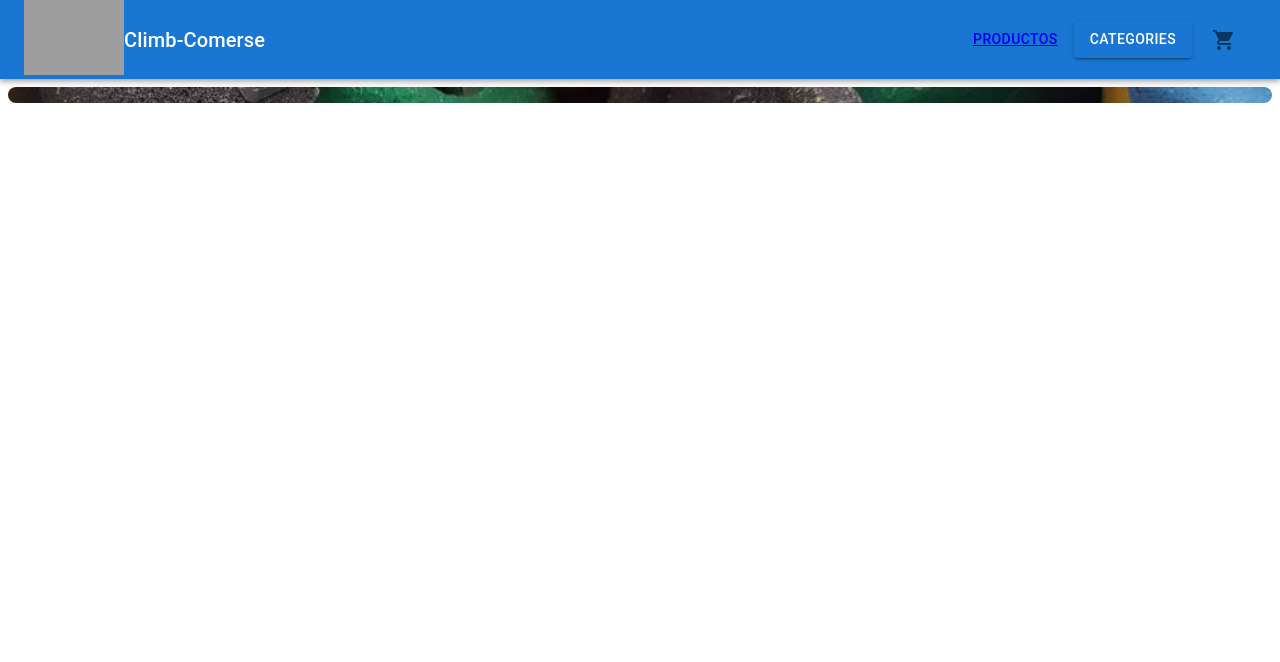
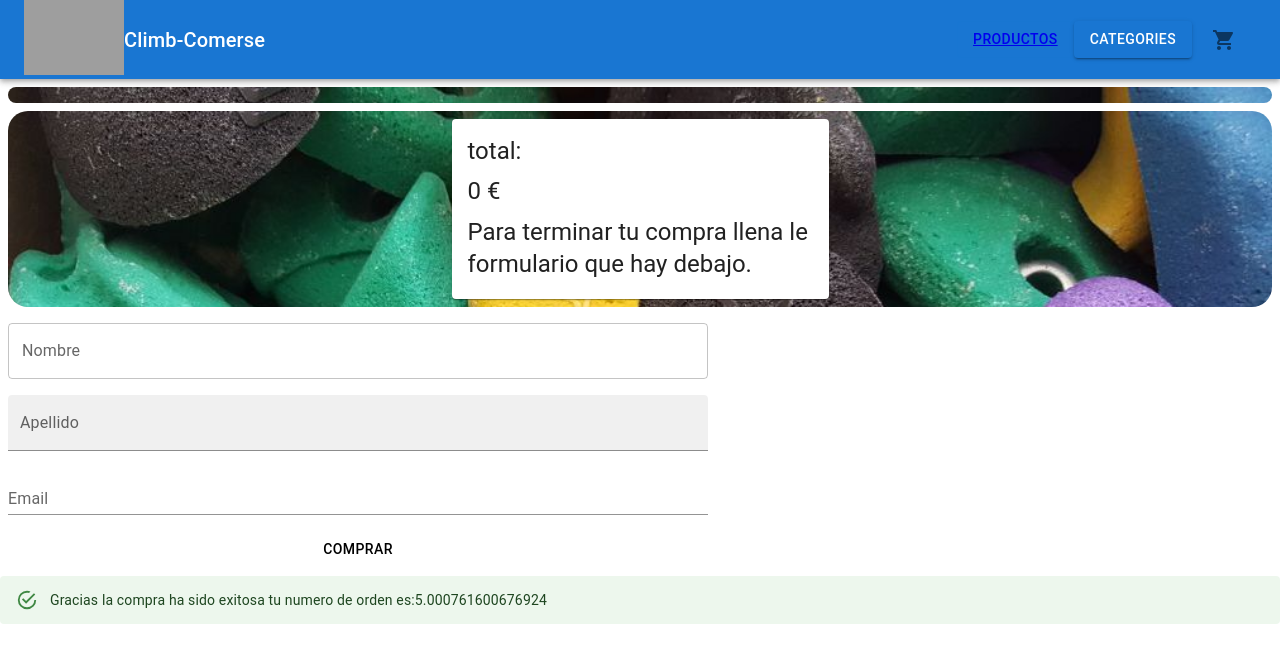
Before and after one commit to dariovazano/Climb-Comerce, a React (Vite) app: page /cart in a window 1280 px wide. Shown: the top 662 px of the page. Built offline with nearby package versions, Linux system fonts and the light colour scheme; grey boxes are pictures that could not be loaded.

Commit message:
cart + formulario de compra  + comprobante

```diff
--- a/src/components/Cart.jsx
+++ b/src/components/Cart.jsx
@@ -9,11 +9,41 @@ import CardMedia from "@mui/material/CardMedia";
 import Button from "@mui/material/Button";
 import Typography from "@mui/material/Typography";
 import { Link } from "react-router-dom";
+import TextField from "@mui/material/TextField";
+import Alert from "@mui/material/Alert";
+import Stack from "@mui/material/Stack";
+import Comprobante from "./Comprobante";
 
 const Cart = () => {
-  const { cart, setcart, longitud } = useContext(CartContext);
-  console.log(cart);
+  const {
+    cart,
+    setcart,
+    longitud,
+    name,
+    setname,
+    apellido,
+    setapellido,
+    email,
+    setemail,
+  } = useContext(CartContext);
+
+  const total = cart.reduce((accumulator, p) => {
+    return accumulator + p.cuenta * p.precio;
+  }, 0);
+  console.log(total);
+
+  ///logica del formulario
+
+  const handleSubmit = (e) => {
+    e.preventDefault();
+    console.log(email);
+    console.log(name);
+    console.log(apellido);
+    return <Comprobante />;
+  };
+
   return (
+    <>
       <Box
         className="ImgHome"
         sx={{
@@ -38,13 +68,13 @@ const Cart = () => {
                   />
                   <CardContent sx={{ height: 140, maxWidth: 345 }}>
                     <Typography gutterBottom variant="h5" component="div">
-                    {p.precio}
+                      {p.nombre}
                     </Typography>
                     <Typography variant="body2" color="text.secondary">
-                    {p.cuenta}
+                      Cantidad: {p.cuenta}
                     </Typography>
                     <Typography variant="h6" color="text.secondary">
-                    {p.nombre}€
+                      Precio unitario: {p.precio}€
                     </Typography>
                   </CardContent>
                   <CardActions>
@@ -58,6 +88,73 @@ const Cart = () => {
           })}
         </Grid>
       </Box>
+      <Box
+        className="ImgHome"
+        sx={{
+          display: "flex",
+          flexDirection: "row",
+          justifyContent: "center",
+          p: 1,
+          m: 1,
+          bgcolor: "background.paper",
+          borderRadius: 5,
+        }}
+      >
+        <Grid container spacing={3}>
+          <Grid sx={3}>
+            <Card>
+              <CardContent sx={{ height: 140, maxWidth: 345 }}>
+                <Typography gutterBottom variant="h5" component="div">
+                  total:
+                </Typography>
+                <Typography gutterBottom variant="h5" component="div">
+                  {total} €
+                </Typography>
+                <Typography gutterBottom variant="h5" component="div">
+                  Para terminar tu compra llena le formulario que hay debajo.
+                </Typography>
+              </CardContent>
+            </Card>
+          </Grid>
+        </Grid>
+      </Box>
+      <Box
+        component="form"
+        onSubmit={handleSubmit}
+        sx={{
+          "& > :not(style)": { m: 1, width: 700 },
+        }}
+        noValidate
+        autoComplete="off"
+      >
+        <TextField
+          id="outlined-basic"
+          label="Nombre"
+          variant="outlined"
+          value={name}
+          onChange={(e) => setname(e.target.value)}
+        />
+        <TextField
+          id="filled-basic"
+          label="Apellido"
+          variant="filled"
+          value={apellido}
+          onChange={(e) => setapellido(e.target.value)}
+        />
+        <TextField
+          type="email"
+          id="standard-basic"
+          label="Email"
+          variant="standard"
+          value={email}
+          onChange={(e) => setemail(e.target.value)}
+        />
+        <Button type="submit" disabled={false} size="large" variant="elevated">
+          comprar
+        </Button>
+      </Box>
+      <Comprobante />
+    </>
   );
 };
 
--- /dev/null
+++ b/src/components/Comprobante.jsx
@@ -0,0 +1,34 @@
+import * as React from "react";
+import Alert from "@mui/material/Alert";
+import Stack from "@mui/material/Stack";
+import { useContext } from "react";
+import { CartContext } from "../context/ShoppingCartContext";
+
+const Comprobante = () => {
+  const aux = Math.random() * 10;
+
+  const {
+    cart,
+    setcart,
+    longitud,
+    name,
+    setname,
+    apellido,
+    setapellido,
+    email,
+    setemail,
+  } = useContext(CartContext);
+
+  return (
+    <div>
+      <Stack sx={{ width: "100%" }} spacing={2}>
+        <Alert severity="success">
+          Gracias {name} {apellido} la compra ha sido exitosa tu numero de orden
+          es:{aux}
+        </Alert>
+      </Stack>
+    </div>
+  );
+};
+
+export default Comprobante;
--- a/src/context/ShoppingCartContext.jsx
+++ b/src/context/ShoppingCartContext.jsx
@@ -3,12 +3,29 @@ import { createContext, useState } from "react";
 export const CartContext = createContext(null);
 
 export const ShoppingCartProvider = ({ children }) => {
+  //para el cart
   const [cart, setcart] = useState([]);
+  // para el form
+  const [name, setname] = useState("");
+  const [apellido, setapellido] = useState("");
+  const [email, setemail] = useState("");
 
   const longitud = cart.length;
 
   return (
-    <CartContext.Provider value={{ cart, setcart, longitud }}>
+    <CartContext.Provider
+      value={{
+        cart,
+        setcart,
+        longitud,
+        name,
+        setname,
+        apellido,
+        setapellido,
+        email,
+        setemail,
+      }}
+    >
       {children}
     </CartContext.Provider>
   );
```
Lines whose indentation alone changed are shown as unchanged.
